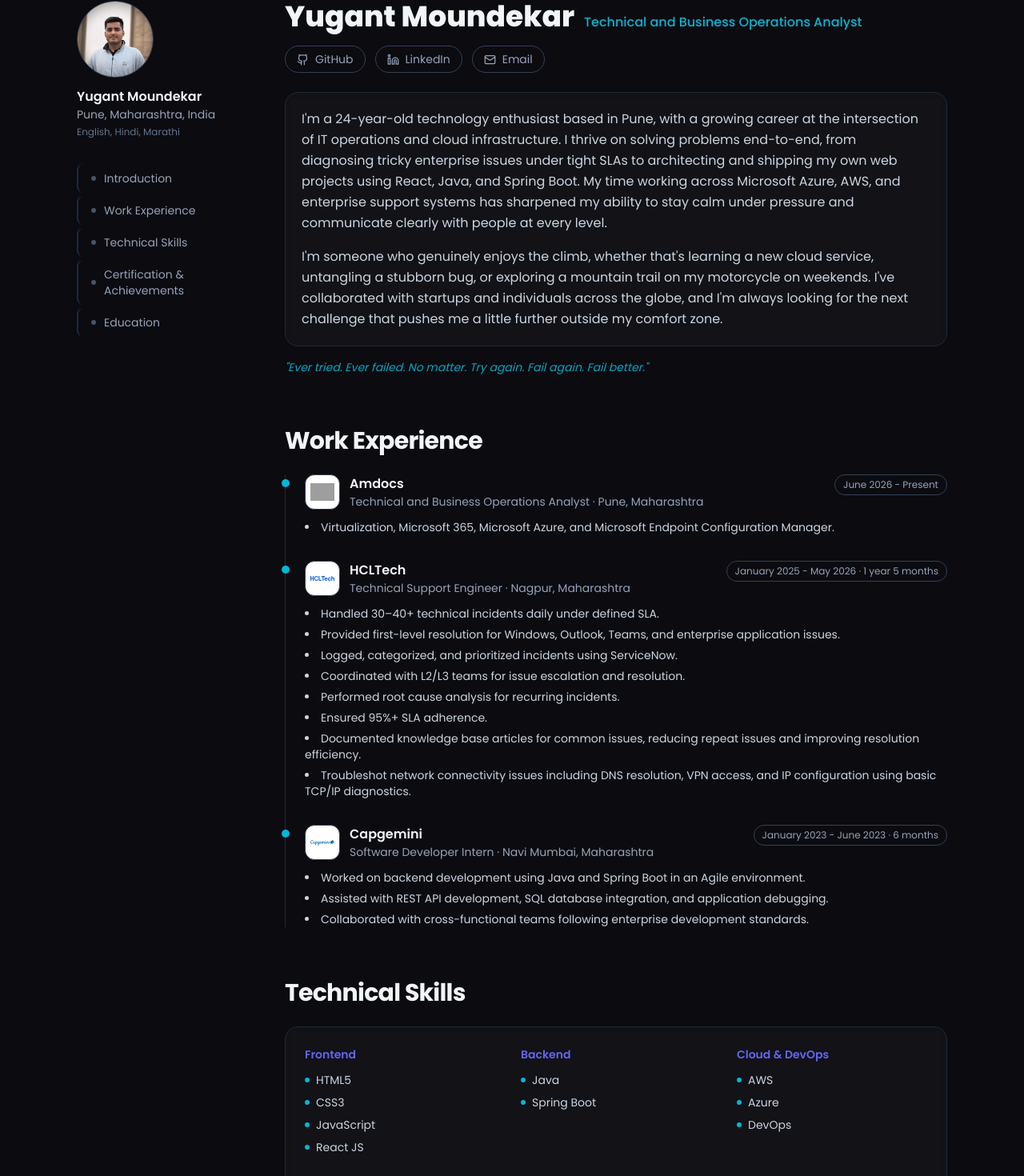
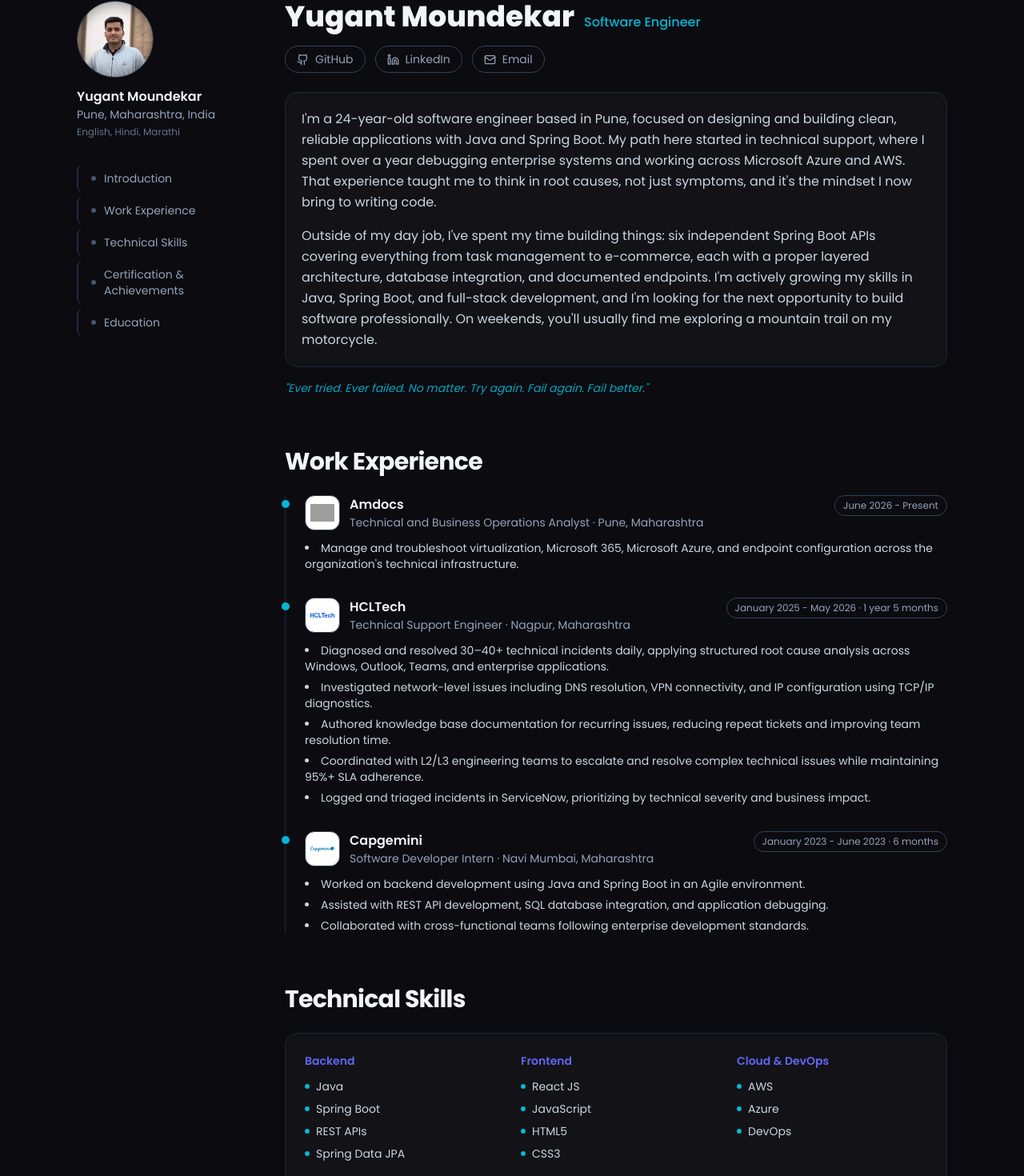
Before and after one commit to YugantMoundekar/portfolio-website, a React (Vite) app in the folder portfolio/: page /about in a window 1280 px wide. Shown: the part 127-1597 px from the top of the page at 80% size. Built offline with nearby package versions, Linux system fonts and the light colour scheme; grey boxes are pictures that could not be loaded.

Commit message:
Reposition site as a Software Engineer with developer-focused content

```diff
--- a/portfolio/index.html
+++ b/portfolio/index.html
@@ -5,8 +5,8 @@
     <link rel="icon" type="image/png" href="/favicon.png" />
     <link rel="apple-touch-icon" href="/favicon.png" />
     <meta name="viewport" content="width=device-width, initial-scale=1.0" />
-    <title>Yugant Moundekar | Technical and Business Operations Analyst</title>
-    <meta name="description" content="Personal portfolio website of Yugant Moundekar showcasing projects, skills and experience." />
+    <title>Yugant Moundekar | Software Engineer</title>
+    <meta name="description" content="Portfolio of Yugant Moundekar, a software engineer specializing in Java, Spring Boot, and full-stack development, showcasing projects, skills, and experience." />
     <link rel="preconnect" href="https://fonts.googleapis.com" />
     <link rel="preconnect" href="https://fonts.gstatic.com" crossorigin />
     <link href="https://fonts.googleapis.com/css2?family=Poppins:wght@400;500;600;700;800&family=Inter:wght@400;500;600&display=swap" rel="stylesheet" />
--- a/portfolio/src/data/content.js
+++ b/portfolio/src/data/content.js
@@ -5,13 +5,13 @@
 
 export const profile = {
   name: 'Yugant Moundekar',
-  designation: 'Technical and Business Operations Analyst',
+  designation: 'Software Engineer',
   location: 'Pune, Maharashtra, India',
   languagesKnown: 'English, Hindi, Marathi',
   photo: '/profile.png',
   about: [
-    "I'm a 24-year-old technology enthusiast based in Pune, with a growing career at the intersection of IT operations and cloud infrastructure. I thrive on solving problems end-to-end, from diagnosing tricky enterprise issues under tight SLAs to architecting and shipping my own web projects using React, Java, and Spring Boot. My time working across Microsoft Azure, AWS, and enterprise support systems has sharpened my ability to stay calm under pressure and communicate clearly with people at every level.",
-    "I'm someone who genuinely enjoys the climb, whether that's learning a new cloud service, untangling a stubborn bug, or exploring a mountain trail on my motorcycle on weekends. I've collaborated with startups and individuals across the globe, and I'm always looking for the next challenge that pushes me a little further outside my comfort zone.",
+    "I'm a 24-year-old software engineer based in Pune, focused on designing and building clean, reliable applications with Java and Spring Boot. My path here started in technical support, where I spent over a year debugging enterprise systems and working across Microsoft Azure and AWS. That experience taught me to think in root causes, not just symptoms, and it's the mindset I now bring to writing code.",
+    "Outside of my day job, I've spent my time building things: six independent Spring Boot APIs covering everything from task management to e-commerce, each with a proper layered architecture, database integration, and documented endpoints. I'm actively growing my skills in Java, Spring Boot, and full-stack development, and I'm looking for the next opportunity to build software professionally. On weekends, you'll usually find me exploring a mountain trail on my motorcycle.",
   ],
   quote: 'Ever tried. Ever failed. No matter. Try again. Fail again. Fail better.',
   resumeUrl: '/resume.pdf',
@@ -28,20 +28,20 @@
 
 export const heroHighlights = [
   {
+    icon: 'code',
+    text: 'Software engineer building applications and REST APIs with Java, Spring Boot, and Spring Data JPA.',
+  },
+  {
     icon: 'target',
-    text: 'Resolved 30–40+ technical incidents daily while maintaining 95%+ SLA adherence.',
+    text: 'Shipped 6 independent Spring Boot APIs, each with a clean, layered architecture and documented endpoints.',
   },
   {
     icon: 'cloud',
-    text: 'Hands-on expertise across Microsoft Azure, AWS, virtualization, and enterprise DevOps.',
-  },
-  {
-    icon: 'code',
-    text: 'Full-stack development background with Java, Spring Boot, React JS, and REST APIs.',
+    text: 'Full-stack skills across React JS, SQL databases, and cloud platforms like Azure and AWS.',
   },
   {
     icon: 'users',
-    text: 'Proven track record collaborating with startups and cross-functional teams worldwide.',
+    text: 'Sharp debugging instincts and a calm, methodical approach, built from resolving real production issues daily.',
   },
 ]
 
@@ -52,7 +52,7 @@
     designation: 'Technical and Business Operations Analyst · Pune, Maharashtra',
     period: 'June 2026 - Present',
     points: [
-      'Virtualization, Microsoft 365, Microsoft Azure, and Microsoft Endpoint Configuration Manager.',
+      'Manage and troubleshoot virtualization, Microsoft 365, Microsoft Azure, and endpoint configuration across the organization\'s technical infrastructure.',
     ],
   },
   {
@@ -61,14 +61,11 @@
     designation: 'Technical Support Engineer · Nagpur, Maharashtra',
     period: 'January 2025 - May 2026 · 1 year 5 months',
     points: [
-      'Handled 30–40+ technical incidents daily under defined SLA.',
-      'Provided first-level resolution for Windows, Outlook, Teams, and enterprise application issues.',
-      'Logged, categorized, and prioritized incidents using ServiceNow.',
-      'Coordinated with L2/L3 teams for issue escalation and resolution.',
-      'Performed root cause analysis for recurring incidents.',
-      'Ensured 95%+ SLA adherence.',
-      'Documented knowledge base articles for common issues, reducing repeat issues and improving resolution efficiency.',
-      'Troubleshot network connectivity issues including DNS resolution, VPN access, and IP configuration using basic TCP/IP diagnostics.',
+      'Diagnosed and resolved 30–40+ technical incidents daily, applying structured root cause analysis across Windows, Outlook, Teams, and enterprise applications.',
+      'Investigated network-level issues including DNS resolution, VPN connectivity, and IP configuration using TCP/IP diagnostics.',
+      'Authored knowledge base documentation for recurring issues, reducing repeat tickets and improving team resolution time.',
+      'Coordinated with L2/L3 engineering teams to escalate and resolve complex technical issues while maintaining 95%+ SLA adherence.',
+      'Logged and triaged incidents in ServiceNow, prioritizing by technical severity and business impact.',
     ],
   },
   {
@@ -85,10 +82,10 @@
 ]
 
 export const skills = {
-  Frontend: ['HTML5', 'CSS3', 'JavaScript', 'React JS'],
-  Backend: ['Java', 'Spring Boot'],
+  Backend: ['Java', 'Spring Boot', 'REST APIs', 'Spring Data JPA'],
+  Frontend: ['React JS', 'JavaScript', 'HTML5', 'CSS3'],
   'Cloud & DevOps': ['AWS', 'Azure', 'DevOps'],
-  Tools: ['Git'],
+  Tools: ['Git', 'Maven'],
 }
 
 export const certifications = [
```
Also changed, not shown: 1 other file (tests, documents, lock files or other folders).
